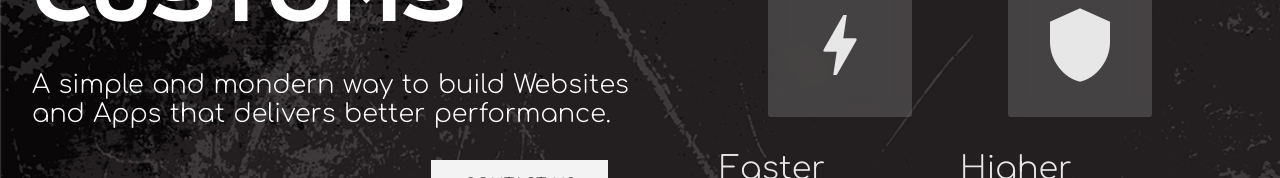
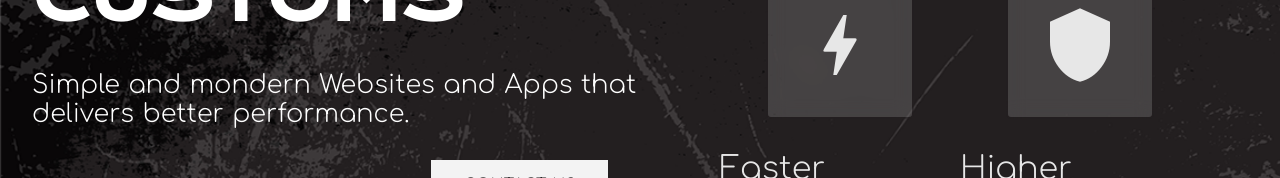
Before and after one commit to bartech-customs/bc-start, a Nuxt app: page / in a window 1280 px wide. Shown: the part 144-322 px from the top of the page. Built offline with nearby package versions, Linux system fonts and the light colour scheme.

Commit message:
change heading text

```diff
--- a/pages/index.vue
+++ b/pages/index.vue
@@ -5,8 +5,7 @@
         <span class="note">NOTE: Site is under construction</span>
         <h1>Bartech Customs</h1>
         <p>
-          A simple and mondern way to build Websites and Apps that delivers
-          better performance.
+          Simple and mondern Websites and Apps that delivers better performance.
         </p>
         <a href="mailto:bartechg@gmail.com">Contact Us</a>
         <img class="monitor" src="~/assets/monitor.png" alt="" />
```
